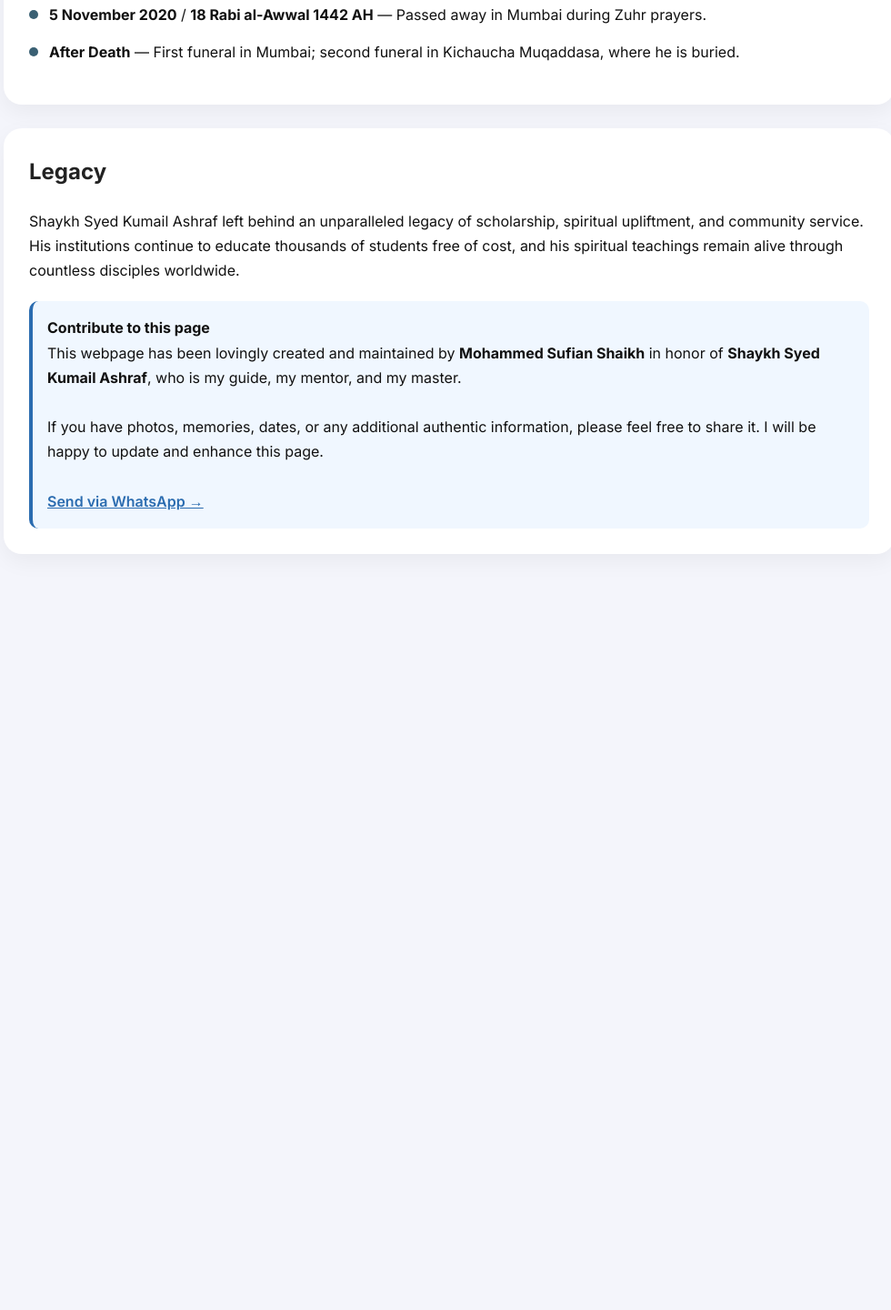
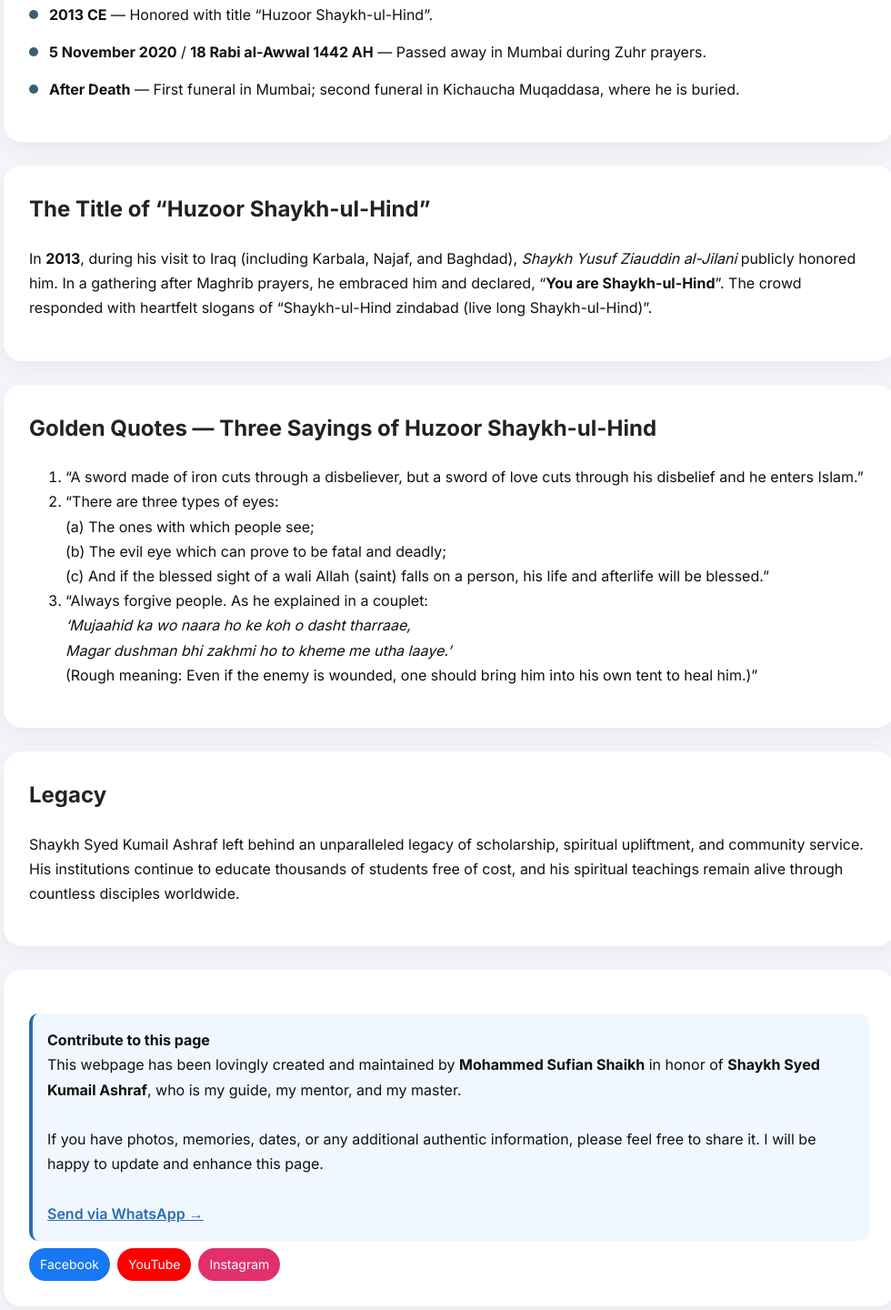
Before and after one commit to myselfsufiyan/kumailashraf.in, a plain HTML site: page index.html in a window 1280 px wide. Shown: the part 2304-3744 px from the top of the page at 91% size, without its empty margins (146-1126 px from the left). Before the commit the page ends 2999 px from the top, so only its background shows below. Drawn offline with Linux system fonts and the light colour scheme.

Commit message:
version 3

```diff
--- a/index.html
+++ b/index.html
@@ -4,6 +4,7 @@
   <meta charset="utf-8" />
   <meta name="viewport" content="width=device-width, initial-scale=1" />
   <title>Shaykh Syed Kumail Ashraf — Official Biography</title>
+  <link rel="icon" href="favicon.ico">
 
   <!-- SEO -->
   <meta name="description" content="Comprehensive biography of Shaykh Syed Kumail Ashraf al‑Ashrafi ul‑Jilani — Sufi guide, scholar, poet, and founder of major Islamic institutions across India and abroad." />
@@ -46,6 +47,14 @@
     .timeline li::before{content:'';position:absolute;left:0;top:8px;width:10px;height:10px;background:#3A6073;border-radius:50%}
 
     footer{text-align:center;padding:30px;color:#666;font-size:14px}
+
+    .social-links {display: flex;gap: 8px;flex-wrap: wrap;margin-top: 8px;}
+    .social-btn {padding: 6px 12px;font-size: 14px;border-radius: 20px;font-weight: 500;text-decoration: none;color: #fff;transition: 0.25s ease;}
+    .social-btn.fb {background: #1877F2;}
+    .social-btn.yt {background: #FF0000;}
+    .social-btn.ig {background: #E1306C;}
+    .social-btn:hover {opacity: 0.85;transform: translateY(-1px);}
+
   </style>
 </head>
 <body>
@@ -93,17 +102,6 @@
       <p>He also wrote spiritual poetry under the pen name <strong>"Kumail"</strong>, blending devotion with classical literary elegance.</p>
     </section>
 
-    <!-- <section class="card">
-      <h2>Major Life Events</h2>
-      <ul class="timeline">
-        <li><strong>1932–33</strong> — Birth in Ashrafi household.</li>
-        <li><strong>1949</strong> — Admitted to Darul Uloom Ashrafiya.</li>
-        <li><strong>1957</strong> — Graduation and formal entry into public service.</li>
-        <li><strong>1975</strong> — Founded first major institution in Baskhari.</li>
-        <li><strong>1978</strong> — Al Madina Mosque (Agripada, Mumbai) established.</li>
-        <li><strong>2008</strong> — Darul Uloom Makhdoom e Simnani, Mumbra.</li>
-      </ul>
-    </section> -->
     <section class="card">
       <h2>Major Life Events</h2>
       <ul class="timeline">
@@ -115,14 +113,49 @@
         <li><strong>1985 CE</strong> — Established Aziza Muslim Girls School in Baskhari.</li>
         <li><strong>1978 CE</strong> — Built Al Madina Mosque, Agripada (Mumbai).</li>
         <li><strong>2008 CE</strong> — Founded Darul Uloom Makhdoom e Simnani (Mumbra).</li>
+        <li><strong>2013 CE</strong> — Honored with title “Huzoor Shaykh-ul-Hind”.</li>
         <li><strong>5 November 2020</strong> / <strong>18 Rabi al-Awwal 1442 AH</strong> — Passed away in Mumbai during Zuhr prayers.</li>
         <li><strong>After Death</strong> — First funeral in Mumbai; second funeral in Kichaucha Muqaddasa, where he is buried.</li>
       </ul>
     </section>
 
     <section class="card">
+      <h2>The Title of “Huzoor Shaykh-ul-Hind”</h2>
+
+      <p>
+        In <strong>2013</strong>, during his visit to Iraq (including Karbala, Najaf, and Baghdad),
+        <em>Shaykh Yusuf Ziauddin al-Jilani</em> publicly honored him. In a gathering after Maghrib prayers, he embraced him and declared, “<strong>You are Shaykh-ul-Hind</strong>”. The crowd responded with heartfelt slogans of “Shaykh-ul-Hind zindabad (live long Shaykh-ul-Hind)”.
+      </p>
+    </section>
+
+    <section class="card">
+      <h2>Golden Quotes — Three Sayings of Huzoor Shaykh-ul-Hind</h2>
+      <ol>
+        <li>
+          “A sword made of iron cuts through a disbeliever, but a sword of love cuts through his disbelief and he enters Islam.”
+        </li>
+        <li>
+          “There are three types of eyes:<br>
+            (a) The ones with which people see;<br>
+            (b) The evil eye which can prove to be fatal and deadly; <br>
+            (c) And if the blessed sight of a wali Allah (saint) falls on a person, his life and afterlife will be blessed.”
+        </li>
+        <li>
+          “Always forgive people. As he explained in a couplet:<br>
+          <em>‘Mujaahid ka wo naara ho ke koh o dasht tharraae, <br>
+          Magar dushman bhi zakhmi ho to kheme me utha laaye.’</em><br>
+          (Rough meaning: Even if the enemy is wounded, one should bring him into his own tent to heal him.)”
+        </li>
+      </ol>
+    </section>
+
+    <section class="card">
       <h2>Legacy</h2>
       <p>Shaykh Syed Kumail Ashraf left behind an unparalleled legacy of scholarship, spiritual upliftment, and community service. His institutions continue to educate thousands of students free of cost, and his spiritual teachings remain alive through countless disciples worldwide.</p>
+    </section>
+
+    <section class="card">
+      <!-- <h2>Connect on Social Media</h2> -->
 
       <div style="background:#f0f7ff;padding:16px;border-radius:10px;border-left:4px solid #2b6cb0;margin-top:20px;">
 
@@ -139,8 +172,14 @@
         <a href="https://wa.me/919321539900" style="color:#2b6cb0;font-weight:600;">Send via WhatsApp →</a>
       </div>
 
+      <div class="social-links">
+        <a href="https://www.facebook.com/peersyedshahkumailashraf/" target="_blank" class="social-btn fb">Facebook</a>
+        <a href="https://www.youtube.com/channel/UCT1C4It12eukD-OhpeJfEUQ/videos" target="_blank" class="social-btn yt">YouTube</a>
+        <a href="https://www.instagram.com/p/CnubScVNlej/" target="_blank" class="social-btn ig">Instagram</a>
+      </div>
 
     </section>
+
   </div>
 
 
```
Also changed, not shown: favicon.ico (added).
